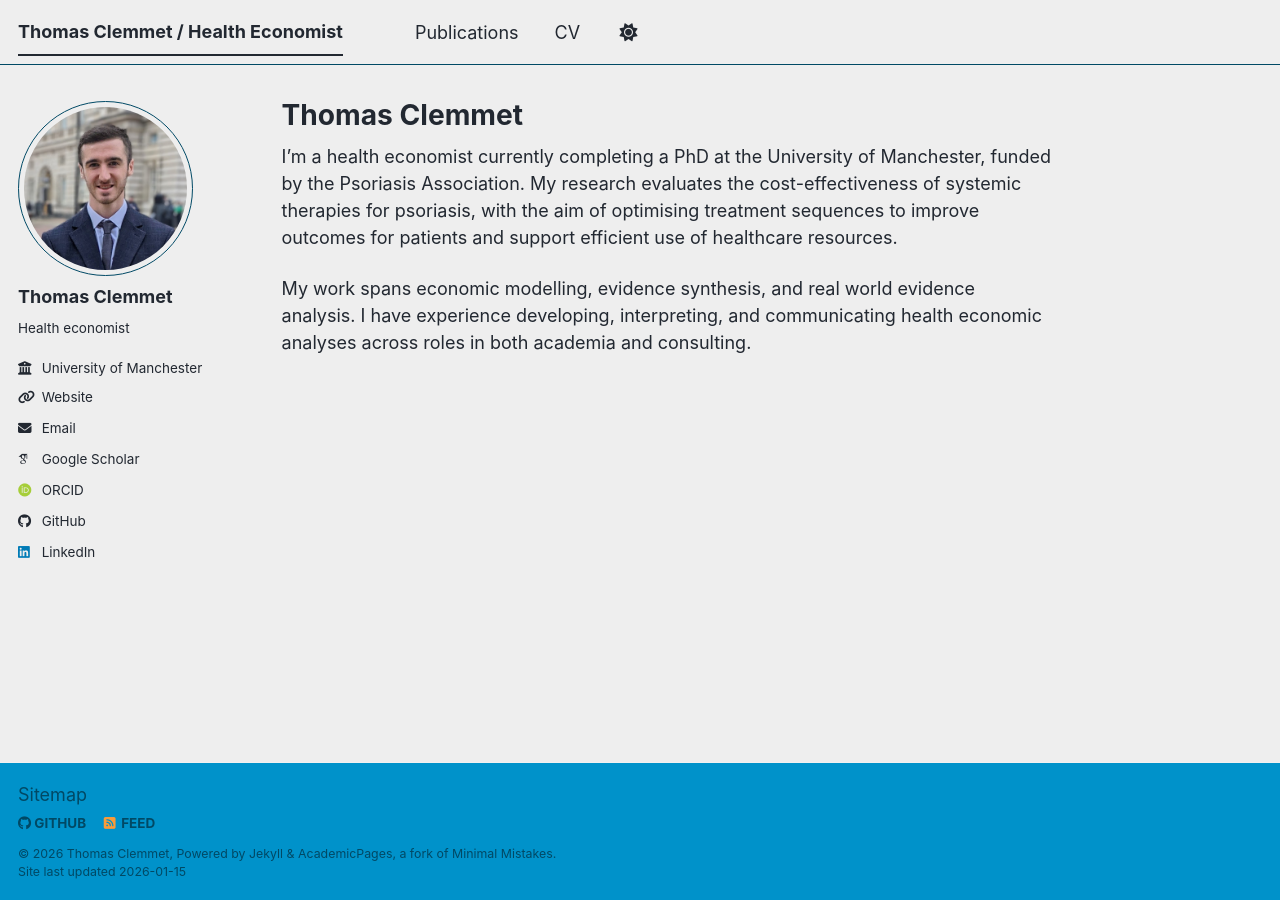
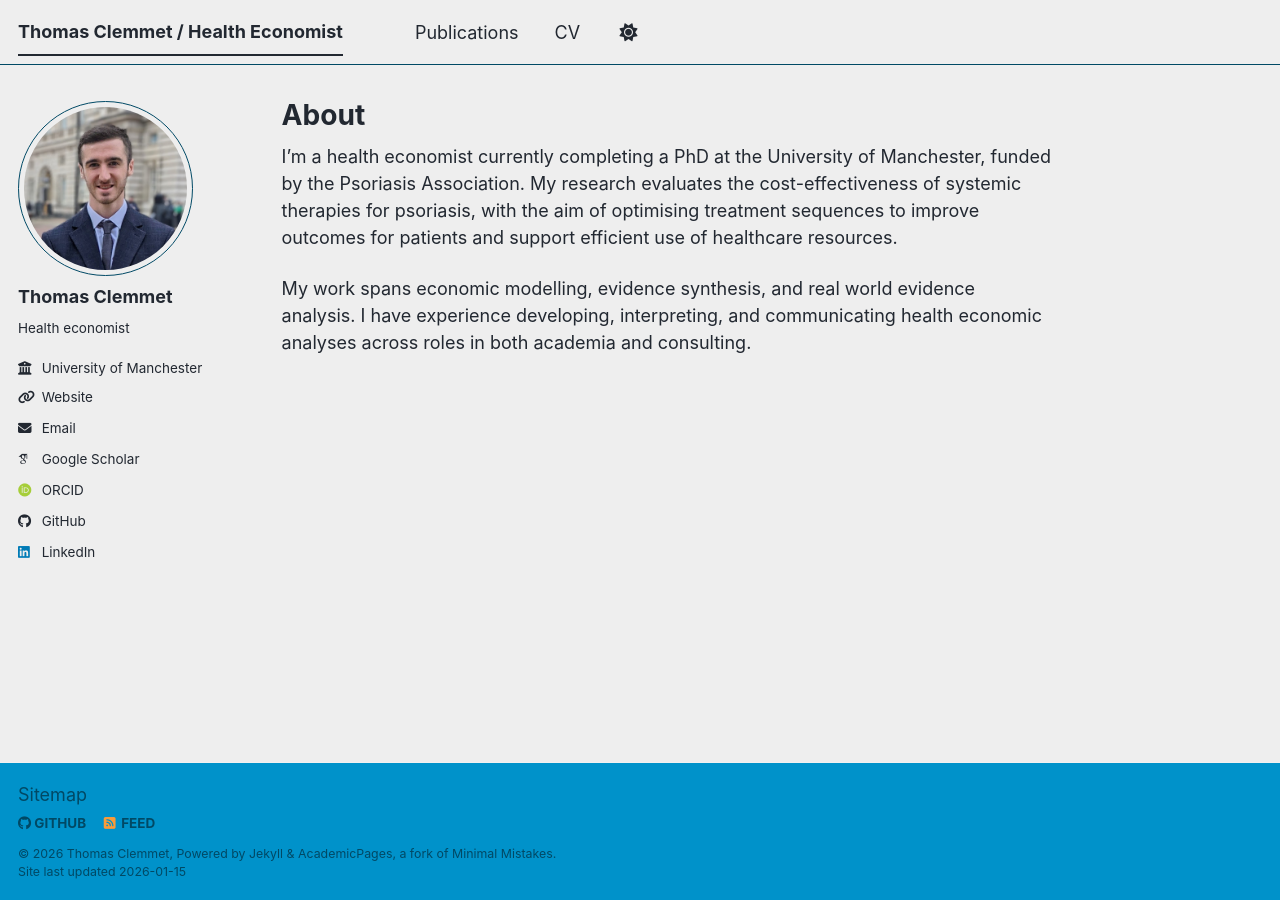
Before and after one commit to tomclemmet/tomclemmet.github.io, a Jekyll site: the page built from _pages/about.md, in a window 1280 px wide. Built offline with Jekyll 4.4.1, drawn with Linux system fonts in a browser that asks for light colours; some web fonts are replaced; a script bundle is joined from its source files by our own code; library files that are not in the unit come from our copies.

Commit message:
Update about.md

```diff
--- a/_pages/about.md
+++ b/_pages/about.md
@@ -1,6 +1,6 @@
 ---
 permalink: /
-title: "Thomas Clemmet"
+title: "About"
 author_profile: true
 redirect_from:
   - /about/
```
